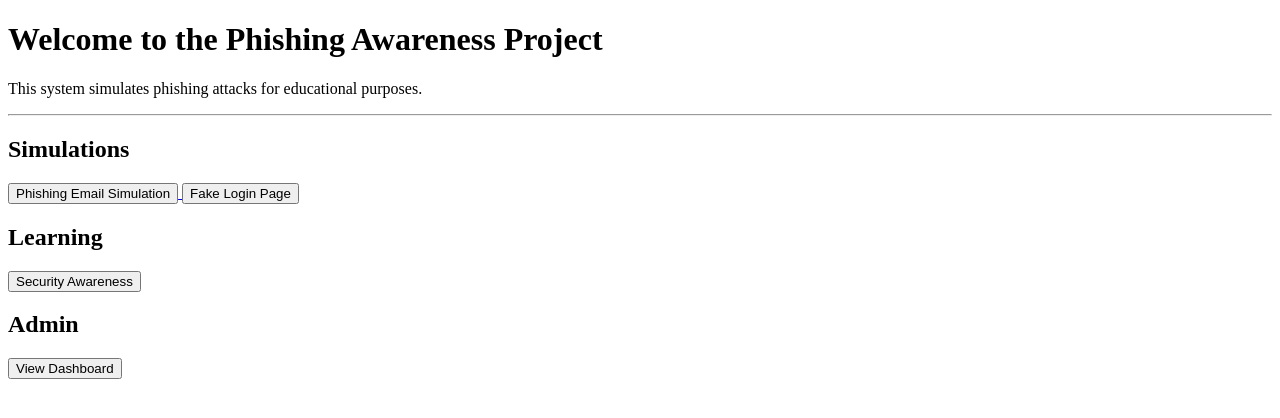
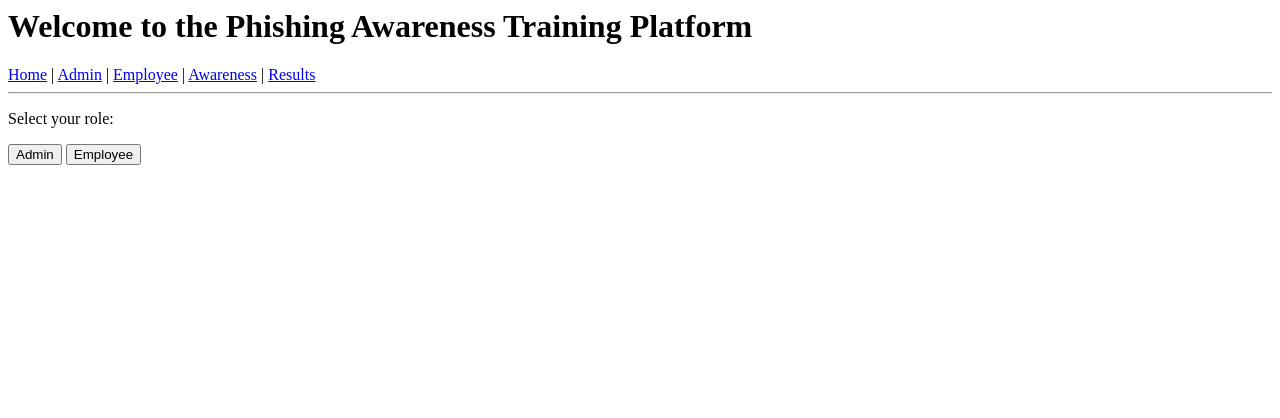
Before and after one commit to emma11223344/FinalYearProject, a Flask app: page / in a window 1280 px wide. Shown: the top 418 px of the page. Run offline with Flask 3, Linux system fonts and the light colour scheme.

Commit message:
phishing campaign created, added to emplyee pages and admin pages, ran demo simulattion to make sure database was working

```diff
--- a/app.py
+++ b/app.py
@@ -1,30 +1,75 @@
-from flask import Flask, render_template
+from flask import Flask, render_template, request, redirect
+from modules.models import db, Campaign, Result
+from collections import Counter
 
 app = Flask(__name__)
 
-@app.route('/')
-def home():
-    return render_template('index.html')
+# Configure SQLite database
+app.config["SQLALCHEMY_DATABASE_URI"] = "sqlite:///database.db"
+app.config["SQLALCHEMY_TRACK_MODIFICATIONS"] = False
 
-@app.route('/phishing-email')
-def phishing_email():
-    return render_template('phishing_email.html')
+db.init_app(app)
 
-@app.route('/fake-login')
-def fake_login():
-    return render_template('fake_login.html')
+# ---------- HOME ----------
+@app.route("/")
+def index():
+    return render_template("index.html")
 
-@app.route('/awareness')
+# ---------- ADMIN ----------
+@app.route("/admin")
+def admin():
+    campaigns = Campaign.query.all()
+    return render_template("admin.html", campaigns=campaigns)
+
+@app.route("/create", methods=["GET", "POST"])
+def create():
+    if request.method == "POST":
+        scenario = request.form["scenario"]
+        db.session.add(Campaign(scenario=scenario))
+        db.session.commit()
+        return redirect("/admin")
+    return render_template("create_campaign.html")
+
+@app.route("/results")
+def results():
+    data = Result.query.all()
+    actions = [r.action for r in data]
+    summary = Counter(actions)
+    return render_template("results.html", data=data, summary=summary)
+
+# ---------- EMPLOYEE ----------
+@app.route("/employee")
+def employee():
+    campaigns = Campaign.query.all()
+    return render_template("employee.html", campaigns=campaigns)
+
+@app.route("/simulate/<int:id>")
+def simulate(id):
+    campaign = Campaign.query.get(id)
+    if campaign is None:
+        return "Campaign not found"
+    return render_template("simulate.html", campaign=campaign)
+
+@app.route("/report", methods=["POST"])
+def report():
+    campaign = request.form["campaign"]
+    action = request.form["action"]
+    db.session.add(Result(campaign=campaign, action=action))
+    db.session.commit()
+    return redirect("/employee")
+
+# ---------- AWARENESS ----------
+@app.route("/awareness")
 def awareness():
-    return render_template('awareness.html')
+    return render_template("awareness.html")
 
-@app.route('/dashboard')
-def dashboard():
-    return render_template('dashboard.html')
+# ---------- TEST ROUTE (optional) ----------
+@app.route("/test")
+def test():
+    return "Flask is working!"
 
-@app.route('/report')
-def report():
-    return render_template('report.html')
-
-if __name__ == '__main__':
+# ---------- RUN APP ----------
+if __name__ == "__main__":
+    with app.app_context():
+        db.create_all()  # Create database tables if they don't exist
     app.run(debug=True)
--- a/templates/index.html
+++ b/templates/index.html
@@ -1,39 +1,14 @@
-<!DOCTYPE html>
-<html>
-<head>
-    <title>Phishing Awareness Project</title>
-</head>
-<body>
+<h1>Welcome to the Phishing Awareness Training Platform</h1>
 
-<h1>Welcome to the Phishing Awareness Project</h1>
-
-<p>
-This system simulates phishing attacks for educational purposes.
-</p>
-
+<nav>
+    <a href="/">Home</a> |
+    <a href="/admin">Admin</a> |
+    <a href="/employee">Employee</a> |
+    <a href="/awareness">Awareness</a> |
+    <a href="/results">Results</a>
+</nav>
 <hr>
 
-<h2>Simulations</h2>
-
-<a href="/phishing-email">
-    <button>Phishing Email Simulation</button>
-</a>
-
-<a href="/fake-login">
-    <button>Fake Login Page</button>
-</a>
-
-<h2>Learning</h2>
-
-<a href="/awareness">
-    <button>Security Awareness</button>
-</a>
-
-<h2>Admin</h2>
-
-<a href="/dashboard">
-    <button>View Dashboard</button>
-</a>
-
-</body>
-</html>
+<p>Select your role:</p>
+<a href="/admin"><button>Admin</button></a>
+<a href="/employee"><button>Employee</button></a>
```
Also changed, not shown: modules/models.py (+12 -0 lines), templates/admin.html (+17 -0 lines), templates/create_campaign.html (+21 -0 lines), templates/employee.html (added, +18 -0 lines), templates/fake_login.html (deleted, +0 -14 lines), templates/results.html (+27 -0 lines), templates/simulate.html (+52 -0 lines), database.db (added), database/database.db (deleted), instance/database.db (added), templates/emplyee.html (deleted), templates/phishing_email.html (deleted), 5 other files.
